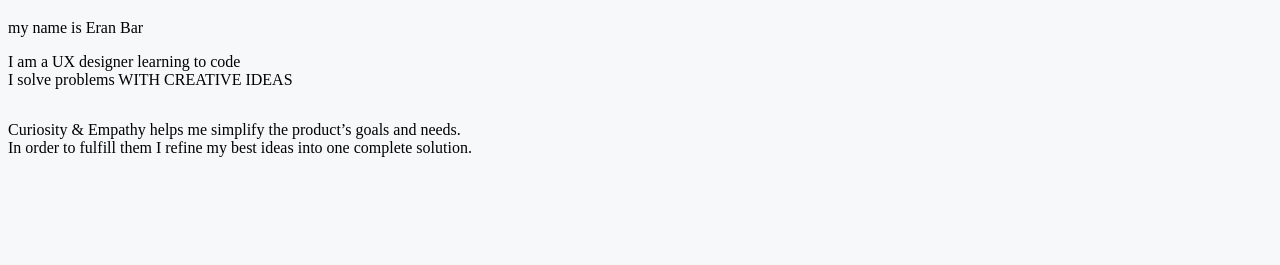
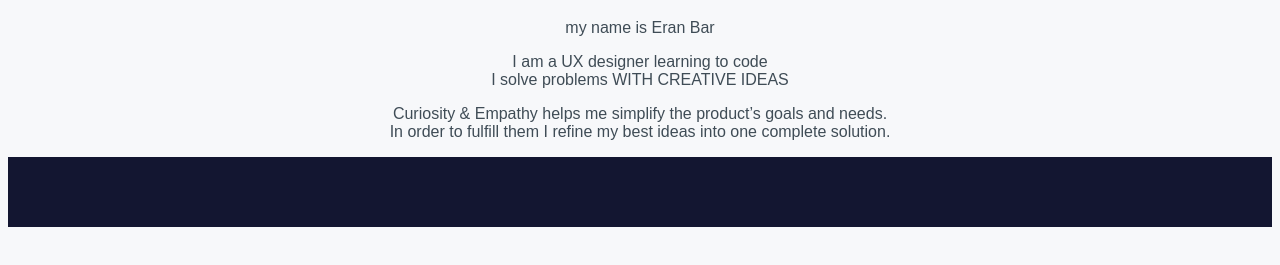
Before and after one commit to kornilyo/MyHomepage, a plain HTML site: page index.html in a window 1280 px wide. Shown: the part 139-404 px from the top of the page. Drawn offline with Linux system fonts and the light colour scheme.

Commit message:
adding my HW site to github

```diff
--- a/index.html
+++ b/index.html
@@ -11,7 +11,7 @@
     <div class="Top-Header">
 
     </div>
-    <h1>Hello</h1>
+    <div class="page-BG"><h1>Hello</h1>
       <p>
       my name is Eran Bar
       </p>
@@ -28,5 +28,7 @@
          <br>In order to fulfill them I refine my best ideas into one complete solution.
       </p>
       <!-- some descriptive text -->
+    </div>
+  <div class="Top-Header"></div>
 </body>
 </html>
--- a/main.css
+++ b/main.css
@@ -13,5 +13,9 @@ h1 {
 
 }
 p {
-    align-content: center;
+    font-size: 16px ;
+    font-family: muli, sans-serif;
+    font-weight: 300 ;
+    color: #3f4c56;
+    text-align: center
 }
```
Lines whose indentation alone changed are shown as unchanged.
